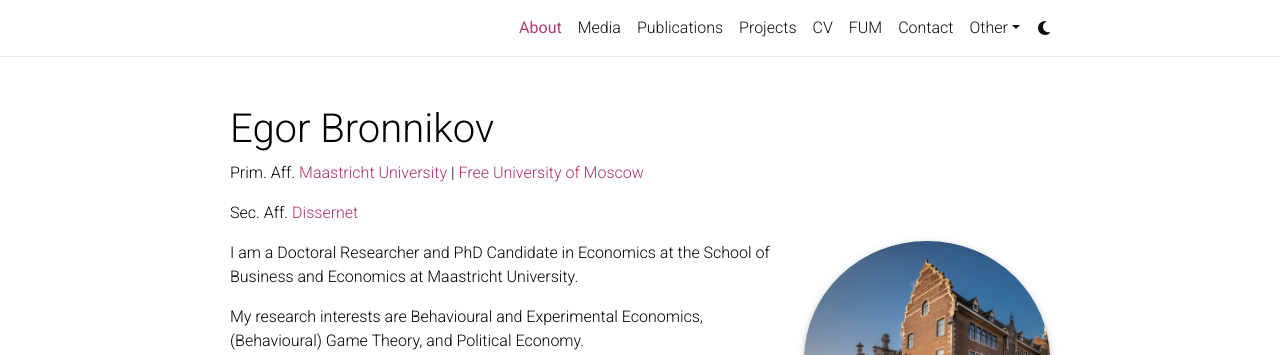
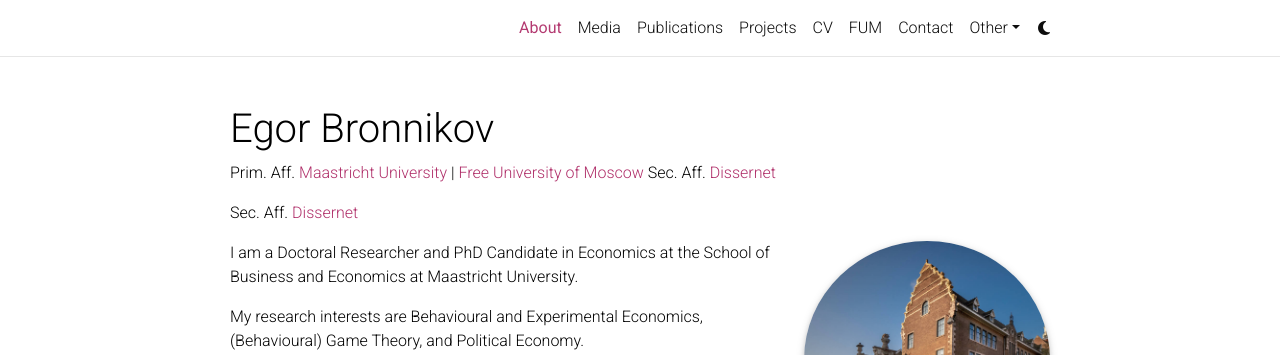
Before and after one commit to egorbronnikov/egorbronnikov.github.io, a Jekyll site: the page built from _pages/about.md, in a window 1280 px wide and 1089 px high. Shown: the top 355 px of the window. Built offline with Jekyll 4.4.1, drawn with Linux system fonts in a browser that asks for light colours; comment, search, counter and statistics services are not loaded; a style sheet for code colours, icons or effects is not loaded.

Commit message:
Update about.html

```diff
--- a/_layouts/about.html
+++ b/_layouts/about.html
@@ -9,7 +9,10 @@
            <!-- {% if site.title == "blank" -%}{{ site.first_name }} {{ site.middle_name }} <span class="font-weight-bold">{{ site.last_name }}</span>{%- else -%}{{ site.title }}{%- endif %} -->
            {% if site.title == "blank" -%}{{ site.first_name }} {{ site.middle_name }} {{ site.last_name }}{%- else -%}{{ site.title }}{%- endif %}
           </h1>
-          <p class="desc">{{ page.subtitle }}</p>
+          <p class="desc">{{ page.subtitle }}
+                {{ page.subtitle1 }}
+          </p>
+
           <p class="desc">{{ page.subtitle1 }}</p>
         </header>
 
```
